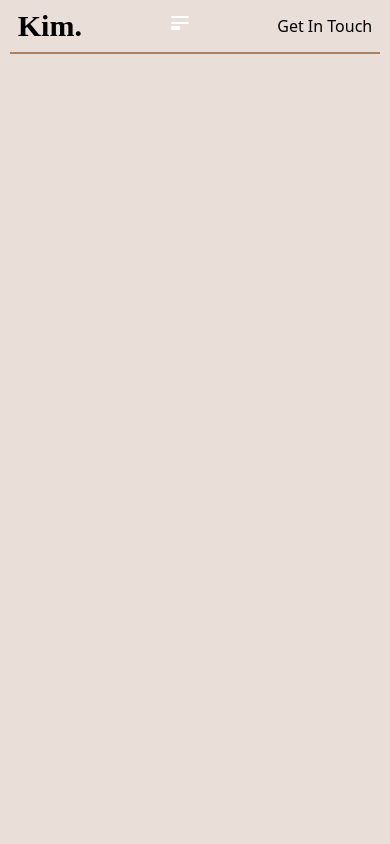
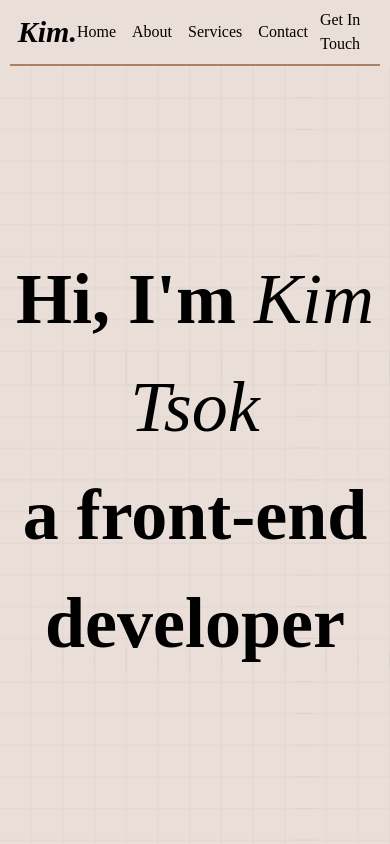
Before and after one commit to Kim-Tsok/portfolio, a React (Vite) app: page / in a window 390 px wide. Built offline with nearby package versions, Linux system fonts and the light colour scheme.

Commit message:
Made home page and started working on about page

```diff
--- /dev/null
+++ b/src/About.jsx
@@ -0,0 +1,53 @@
+import { useEffect, useState } from "react";
+import { motion } from "framer-motion";
+
+const About = () => {
+  const words = ["React", "Tailwind css", "Html", "Javasript", "Luck"];
+  let wordIndex = 0;
+  const [currentWord, setCurrentWord] = useState(words[0]);
+
+  const variants = {
+    hidden: { y: 20, opacity: 0, scale: 0.8 },
+    visible: { y: 0, opacity: 1, scale: 1 },
+  };
+
+  useEffect(() => {
+    const intervalId = setInterval(() => {
+      wordIndex = (wordIndex + 1) % words.length;
+      setCurrentWord(words[wordIndex]);
+    }, 3000);
+
+    return () => clearInterval(intervalId);
+  }, []);
+
+  return (
+    <>
+      <div className="h-screen bg-[#eadfd8] flex items-center flex-col">
+        <h2 className="text-3xl mt-[4rem]">
+          Crafting experiences with{" "}
+          <motion.span className="bg-[#634836] py-2 px-8 rounded-3xl text-white">
+            <motion.span
+              animate="visible"
+              variants={variants}
+              initial="hidden"
+              exit="hidden"
+              transition={{ duration: 0.7, ease: "easeInOut" }}
+              onAnimationComplete={() => setIsAnimating(true)}
+              id="Variable-font"
+            >
+              {currentWord}
+            </motion.span>
+          </motion.span>
+        </h2>
+        <p className="w-[50%] mt-8 text-[#bfa18e]">
+          "Lorem ipsum dolor sit amet consectetur adipisicing elit. Id,
+          voluptate iure! Repudiandae doloremque possimus libero illo, odio
+          similique porro repellendus numquam, quisquam, illum voluptates earum
+          pariatur suscipit eius non impedit!" - Himself
+        </p>
+      </div>
+    </>
+  );
+};
+
+export default About;
--- a/src/App.jsx
+++ b/src/App.jsx
@@ -1,12 +1,16 @@
+import About from "./About";
+import Home from "./Home";
 import Navbar from "./Navbar";
 
 function App() {
   return (
     <>
-      <div className="bg-[#eadfd8] h-screen w-full">
+      <div className="bg-[#eadfd8] h-screen w-full" id="main">
         <div className="flex items-center w-screen justify-center">
           <Navbar />
         </div>
+        <Home />
+        <About />
       </div>
     </>
   );
--- /dev/null
+++ b/src/Home.jsx
@@ -0,0 +1,17 @@
+const Home = () => {
+  return (
+    <>
+      <section className="h-[calc(100vh-53.02px)] w-full bg-[url(/Bg.png)] flex items-center justify-center font-bold">
+        <h1 className="text-[4.5rem] text-center">
+          Hi, I'm{" "}
+          <span className="font-normal" id="Variable-font">
+            Kim Tsok
+          </span>
+          <br /> a front-end developer
+        </h1>
+      </section>
+    </>
+  );
+};
+
+export default Home;
--- a/src/Navbar.jsx
+++ b/src/Navbar.jsx
@@ -9,7 +9,7 @@ const Navbar = () => {
 
         <div>
           {/* Navigation Links */}
-          <ul className="hidden md:flex space-x-4">
+          <ul className="flex space-x-4">
             <li>
               <a href="#" className="hover:text-gray-400">
                 Home
@@ -31,24 +31,6 @@ const Navbar = () => {
               </a>
             </li>
           </ul>
-
-          {/* Mobile Menu Button (optional) */}
-          <button className="md:hidden focus:outline-none">
-            <svg
-              className="h-6 w-6 text-white"
-              viewBox="0 0 24 24"
-              fill="none"
-              xmlns="http://www.w3.org/2000/svg"
-            >
-              <path
-                d="M4 6H20M4 12H20M4 18H11V16H4Z"
-                stroke="currentColor"
-                strokeWidth="2"
-                strokeLinecap="round"
-                strokeLinejoin="round"
-              />
-            </svg>
-          </button>
         </div>
         <div>
           <button>Get In Touch</button>
--- a/src/index.css
+++ b/src/index.css
@@ -2,6 +2,17 @@
 @tailwind components;
 @tailwind utilities;
 
+* {
+  margin: 0;
+  padding: 0;
+  box-sizing: border-box;
+
+  font-family: "Aeonik Trial";
+}
+#main {
+  overflow-x: hidden;
+}
 #Variable-font {
   font-family: "Editor's Note";
+  font-style: italic;
 }
```
Also changed, not shown: public/Bg.png (added).
